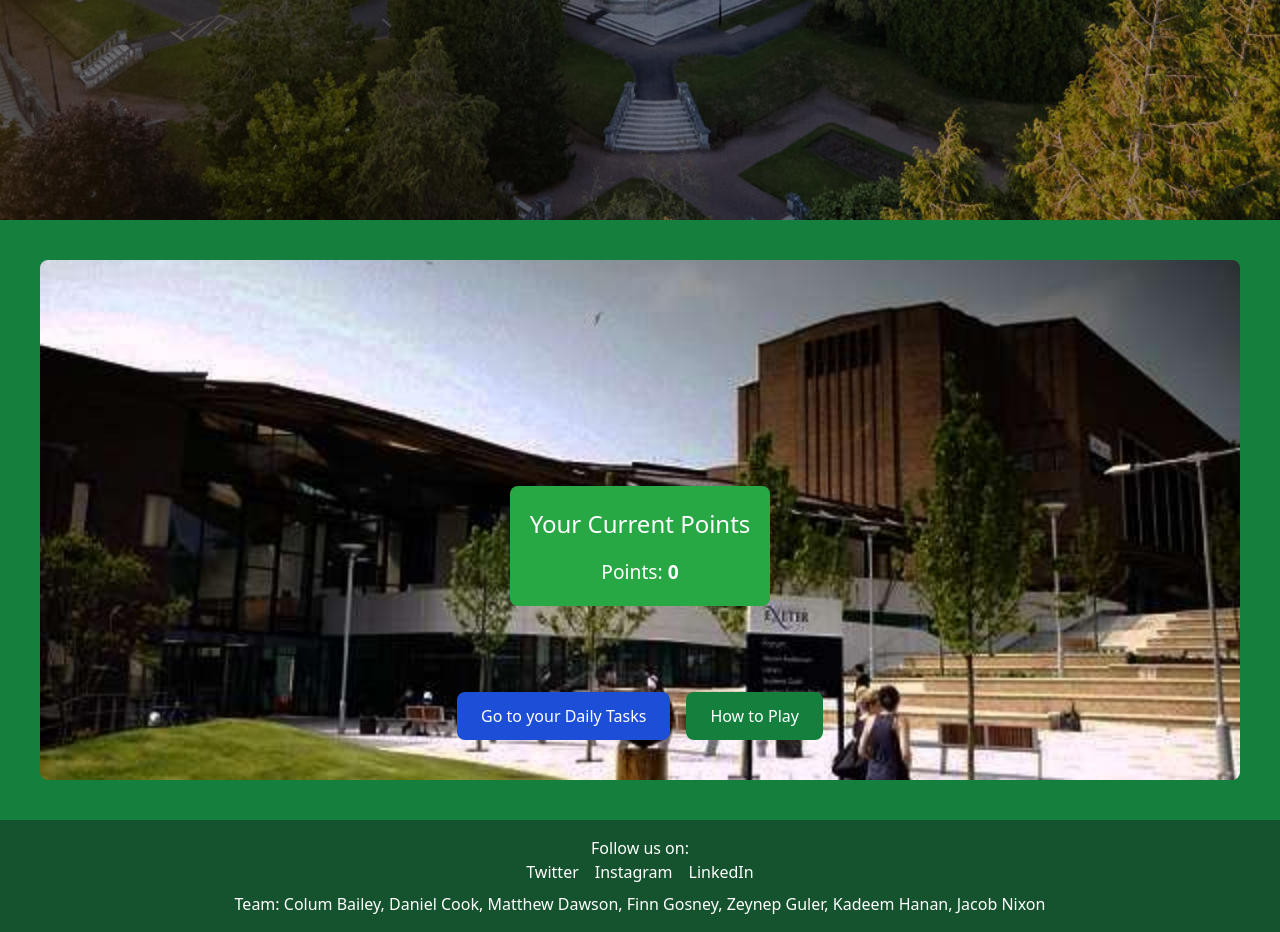
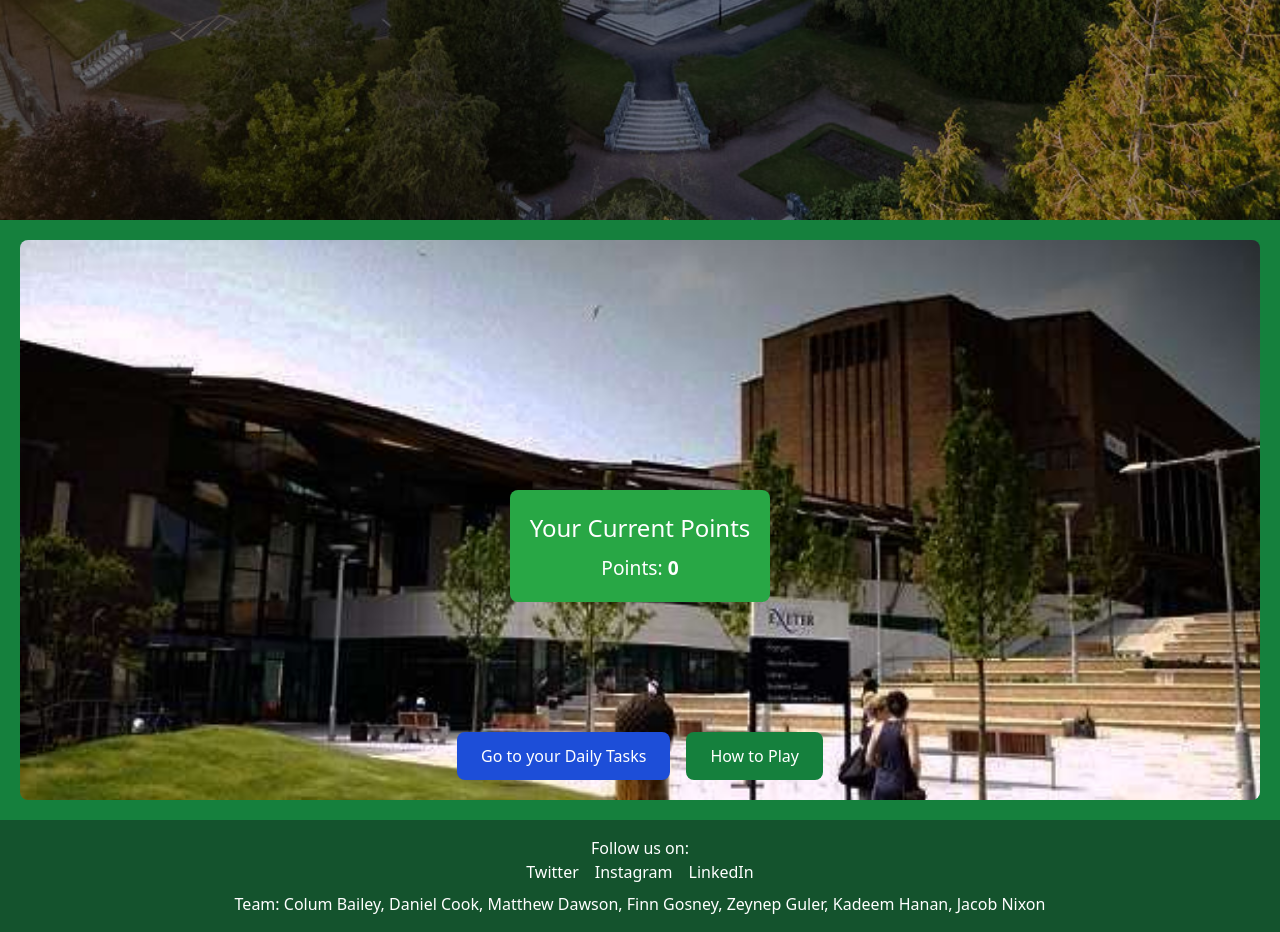
Before and after one commit to FinnGos/Group-Engineering-Project, a Django app: page /leaderboard/ in a window 1280 px wide. Shown: the part 588-1520 px from the top of the page. Run offline with Django 4.2, Linux system fonts and the light colour scheme; a user stored in the database is signed in; data comes from the database, SQL or seed files in the repository; both versions use the stored data as it was after the commit; some libraries are stand-ins or nearby versions.

Commit message:
yeah im the goat of all time

```diff
--- a/SustainableApplication/templates/base.html
+++ b/SustainableApplication/templates/base.html
@@ -102,7 +102,7 @@
         <li><a href="{% url 'logout' %}" class="hover:underline">Logout</a></li>
         {% endif %}
 
-        <li><a href="http://127.0.0.1:8000/leaderboard/" class="hover:underline">Leaderboard</a></li>
+        <li><a href="{% url 'leaderboard' %}" class="hover:underline">Leaderboard</a></li>
         <li><a href="{% url 'collectable_gallery' %}" class="hover:underline">Collectables</a></li>
         <li><a href="{% url 'open_lootbox' %}" class="hover:underline">Lootbox</a></li>
         {% if user.is_authenticated %}
@@ -146,7 +146,7 @@
         <li><a href="{% url 'logout' %}" class="hover:underline">Logout</a></li>
         {% endif %}
 
-        <li><a href="http://127.0.0.1:8000/leaderboard/" class="hover:underline">Leaderboard</a></li>
+        <li><a href="{% url 'leaderboard' %}" class="hover:underline">Leaderboard</a></li>
         <li><a href="{% url 'collectable_gallery' %}" class="hover:underline">Collectables</a></li>
         <li><a href="{% url 'open_lootbox' %}" class="hover:underline">Lootbox</a></li>
       </ul>
--- a/SustainableApplication/templates/leaderboard/leaderboard.html
+++ b/SustainableApplication/templates/leaderboard/leaderboard.html
@@ -37,18 +37,18 @@
     </div>
 </div>
 
-<!-- Image Section -->
+<!-- Bottom Section -->
 <div class="bottom-section relative">
-    <div class="image-container bg-green-700 p-10 border-12 border-green-700 overflow-hidden" style="height: 600px;">
+    <!-- Responsive Image Container: smaller on mobile, larger on desktop -->
+    <div class="image-container bg-green-700 p-4 border-4 border-green-700 overflow-hidden h-64 sm:h-[600px]">
         <img src="{% static 'images/leaderboardBottom_v2.jpg' %}" alt="Image" class="w-full h-full rounded-lg object-cover" style="object-position: center;">
     </div>
 
-    <!-- Leaderboard Section -->
-    <div class="leaderboard mt-8 absolute inset-0 flex flex-col justify-center items-center text-white">
-        <!-- Current Player's Points Section -->
-        <div class="current-points text-white text-center p-6 mt-6 bg-green-700 rounded-lg">
-            <h3 class="text-3xl mb-4">Your Current Points</h3>
-            <p class="text-xl">
+    <!-- Current Points Section -->
+    <div class="leaderboard mt-4 sm:mt-8 absolute inset-0 flex flex-col justify-center items-center text-white">
+        <div class="current-points text-white text-center p-4 sm:p-6 mt-4 bg-green-700 rounded-lg">
+            <h3 class="text-xl sm:text-3xl mb-2">Your Current Points</h3>
+            <p class="text-base sm:text-xl">
                 {% if request.user.is_authenticated %}
                     Points: <strong>{{ request.user.all_time_points }}</strong>
                 {% else %}
@@ -59,13 +59,13 @@
     </div>
 
     <!-- Buttons Section -->
-    <div x-data="{ open: false }" class="mt-8 flex justify-center space-x-4 absolute bottom-20 w-full text-center">
-        <a href="{% url 'tasks_view' %}" class="bg-blue-700 text-white px-6 py-3 rounded-lg hover:bg-blue-800">
+    <div x-data="{ open: false }" class="mt-4 sm:mt-8 flex justify-center space-x-4 absolute bottom-10 w-full text-center">
+        <a href="{% url 'tasks_view' %}" class="bg-blue-700 text-white px-4 py-2 sm:px-6 sm:py-3 rounded-lg hover:bg-blue-800">
             Go to your Daily Tasks
         </a>
 
         <!-- "How to Play" Button -->
-        <button @click="open = true" class="bg-green-700 text-white px-6 py-3 rounded-lg hover:bg-green-800">
+        <button @click="open = true" class="bg-green-700 text-white px-4 py-2 sm:px-6 sm:py-3 rounded-lg hover:bg-green-800">
             How to Play
         </button>
 
```
Also changed, not shown: SustainableApplication/db.sqlite3, 1 other file.
